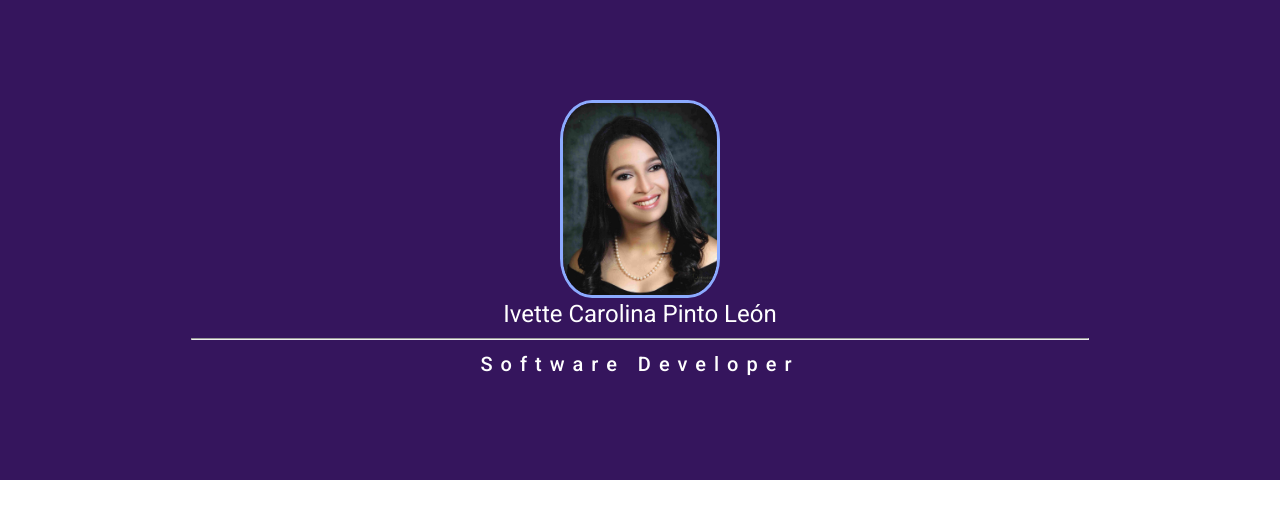
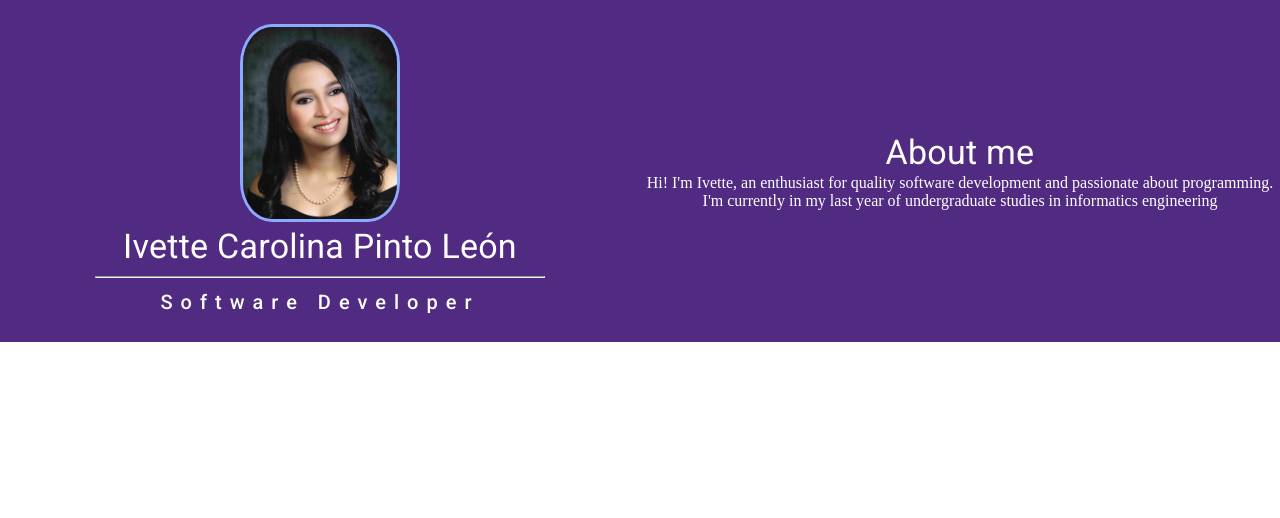
Before and after one commit to ivettepinto7/portfolio, a React (Vite) app: page / in a window 1280 px wide. Shown: the top 518 px of the page. Built offline with nearby package versions, Linux system fonts and the light colour scheme.

Commit message:
Add: about me section

```diff
--- a/src/components/MainBanner.jsx
+++ b/src/components/MainBanner.jsx
@@ -1,22 +1,19 @@
 import React from "react";
-import { Box, Typography } from "@mui/material";
+import { Grid, Typography } from "@mui/material";
 import PortfolioPhoto from "../assets/portfolio-photo.jpg";
 
 const MainBanner = () => {
   return (
-    <Box
+    <Grid
+      container
       sx={{
-        width: '100%',
-        height: "60vh",
-        display: "flex",
-        justifyContent: "center",
-        alignItems: "center",
-        flexDirection: "column",
-        backgroundColor: "#35155D",
-        textAlign: 'center',
+        backgroundColor: "#512B81",
         color: "white",
+        textAlign: "center",
+        paddingY: "1.5rem",
       }}
     >
+      <Grid item md={6}>
         <img
           style={{
             height: "12rem",
@@ -26,10 +23,21 @@ const MainBanner = () => {
           src={PortfolioPhoto}
           alt="Portfolio photo"
         />
-      <Typography variant="h5">Ivette Carolina Pinto León</Typography>
-      <hr style={{ color: "8CABFF", width: "70vw" }} />
-      <Typography sx={{ letterSpacing: '0.5rem' }} variant="h6">Software Developer</Typography>
-    </Box>
+        <Typography variant="h4">Ivette Carolina Pinto León</Typography>
+        <hr style={{ color: "#8CABFF", width: "70%" }} />
+        <Typography sx={{ letterSpacing: "0.5rem" }} variant="h6">
+          Software Developer
+        </Typography>
+      </Grid>
+      <Grid item md={6} sx={{ margin: "auto" }}>
+        <Typography variant="h4">About me</Typography>
+        <Typography variant="p">
+          Hi! I'm Ivette, an enthusiast for quality software development and
+          passionate about programming. I'm currently in my last year of
+          undergraduate studies in informatics engineering
+        </Typography>
+      </Grid>
+    </Grid>
   );
 };
 
```
Lines whose indentation alone changed are shown as unchanged.
